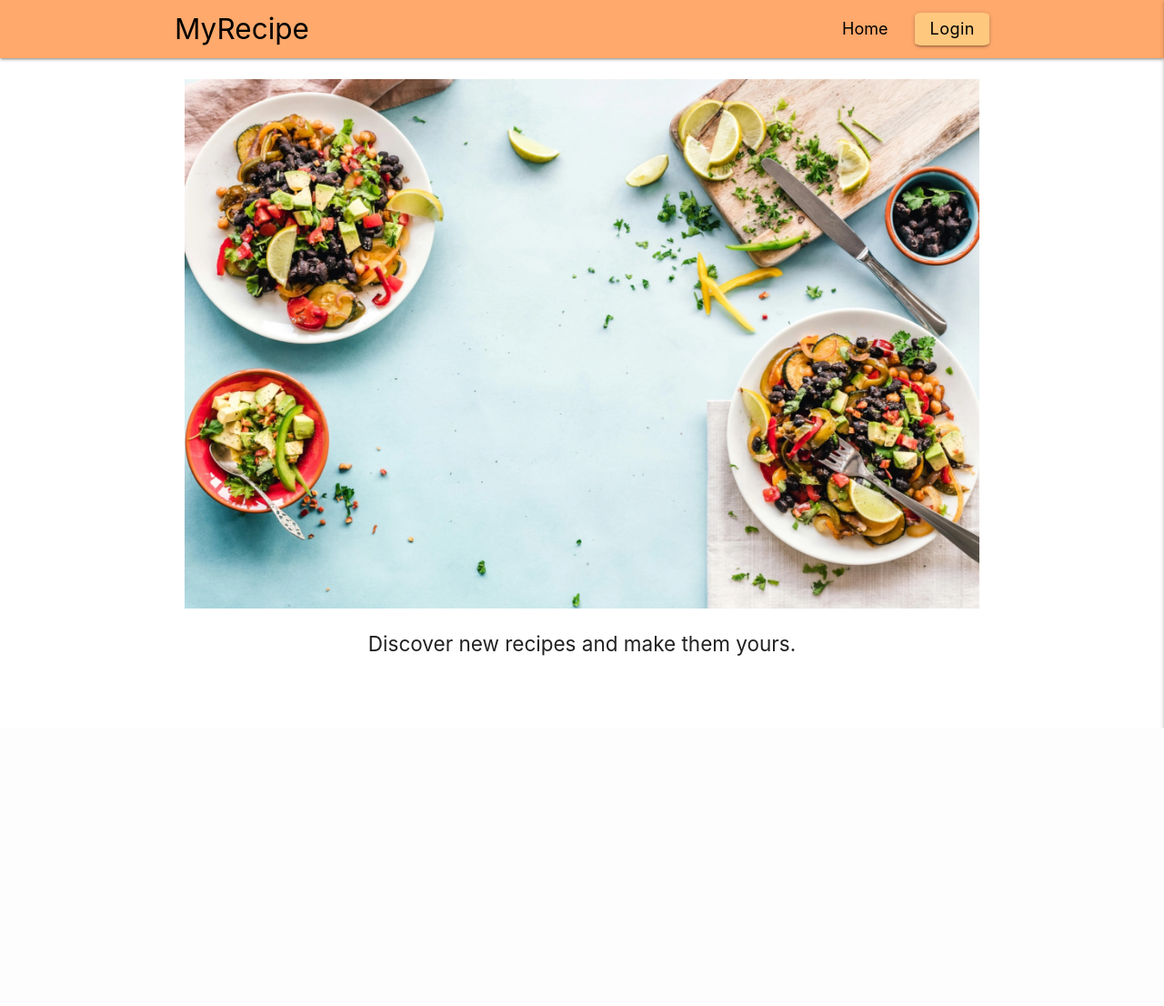
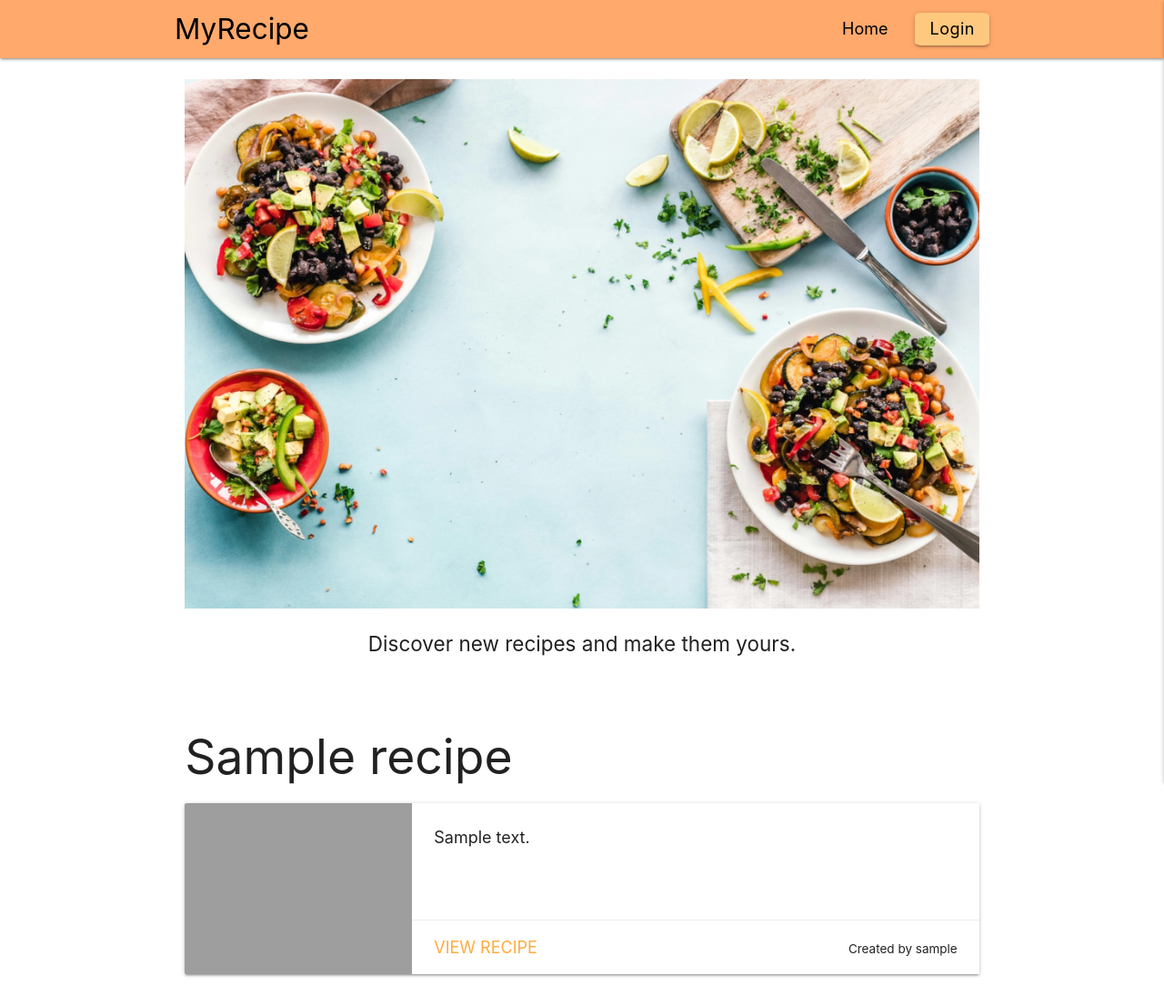
Before and after one commit to avabellaw/my-recipe, a Flask app: page / in a window 1280 px wide. Shown: the whole page at 91% size. Before the commit the page ends 800 px from the top, so only its background shows below. Run offline with Flask 3, Linux system fonts and the light colour scheme; tables that the repository leaves empty hold one stand-in row (values such as "Sample post"); grey boxes are pictures that could not be loaded.

Commit message:
Add all recipes to home and restyle mobile recipe card

```diff
--- a/myrecipe/routes.py
+++ b/myrecipe/routes.py
@@ -16,7 +16,9 @@ def load_user(user_id):
 
 @app.route("/")
 def home():
-    return render_template("index.html")
+    recipes = get_all_recipes()
+    add_created_by_to_recipes(recipes)
+    return render_template("index.html", recipes=recipes)
 
 @app.route("/login", methods=["GET", "POST"])
 def login():
@@ -62,9 +64,7 @@ def register():
 def my_recipes():
     recipes = Recipes.query.filter_by(user_id=current_user.id).all()
 
-    for recipe in recipes:
-        # Type ignore is because the linter doesn't recognize that Users contains the field username
-        recipe.created_by = Users.query.filter_by(id=recipe.user_id).first().username # type: ignore
+    add_created_by_to_recipes(recipes)
     return render_template("my-recipes.html", recipes=recipes)
 
 @app.route("/add-recipe", methods=["GET", "POST"])
@@ -87,6 +87,14 @@ def add_recipe():
 
 def get_user(username):
     return Users.query.filter_by(username=username).first()
+
+def get_all_recipes():
+    return Recipes.query.all()
+
+def add_created_by_to_recipes(recipes):
+     for recipe in recipes:
+        # Type ignore is because the linter doesn't recognize that Users contains the field username
+        recipe.created_by = Users.query.filter_by(id=recipe.user_id).first().username # type: ignore
 
 # Wtforms
 
--- a/myrecipe/static/css/style.css
+++ b/myrecipe/static/css/style.css
@@ -3,6 +3,10 @@
 .page-header {
     text-transform: capitalize;
     text-align: center;
+}
+
+.recipe-card {
+    font-size: 1.2em;
 }
 
 /* End of general page styles */
@@ -76,10 +80,11 @@ span#login-btn {
     padding: 0 15%;
 }
 
-#mobile-sidenav > #account-dropdown_menu {
+#mobile-sidenav>#account-dropdown_menu {
     width: 80%;
     margin: auto;
 }
+
 /* End of Navbar */
 
 /* Homepage */
@@ -100,7 +105,7 @@ span#login-btn {
 /* My recipes page */
 
 .recipe-card>.card>.card-image {
-    max-width: 200px;
+    max-width: 250px;
 }
 
 .card_created-by {
@@ -114,6 +119,27 @@ span#login-btn {
 
     .card.horizontal>.card-image {
         max-width: 100%;
+    }
+
+    .card-action {
+        display: flex;
+        flex-direction: column;
+        justify-content: center;
+        align-items: center;
+    }
+
+    .card-action>a.view-recipe-btn {
+        /* "Important" needed to overright extremely specific Materialize styles */
+        margin: 0 !important;
+    }
+
+    .card_created-by {
+        margin-top: 0.5em;
+    }
+
+    .recipe-card {
+        max-width: 350px;
+        margin: auto;
     }
 }
 
--- a/myrecipe/templates/index.html
+++ b/myrecipe/templates/index.html
@@ -13,4 +13,34 @@
         </div>
     </div>
 </section>
+
+<section>
+    <div class="container">
+        {% for recipe in recipes %}
+        <div class="row">
+            <div class="col s12">
+                <div class="recipe-card">
+                    <h2 class="header">{{ recipe.title }}</h2>
+                    <div class="card horizontal">
+                        <div class="card-image">
+                            <!-- Temporary image -->
+                            <img
+                                src="https://www.cnet.com/a/img/resize/36e8e8fe542ad9af413eb03f3fbd1d0e2322f0b2/hub/2023/02/03/afedd3ee-671d-4189-bf39-4f312248fb27/gettyimages-1042132904.jpg?auto=webp&fit=crop&height=1200&width=1200">
+                        </div>
+                        <div class="card-stacked">
+                            <div class="card-content">
+                                <p>{{ recipe.desc }}</p>
+                            </div>
+                            <div class="card-action">
+                                <a class="view-recipe-btn" href="#">View Recipe</a>
+                                <p class="card_created-by right"><small>Created by {{ recipe.created_by }}</small></p>
+                            </div>
+                        </div>
+                    </div>
+                </div>
+            </div>
+        </div>
+        {% endfor %}
+    </div>
+</section>
 {% endblock %}
--- a/myrecipe/templates/my-recipes.html
+++ b/myrecipe/templates/my-recipes.html
@@ -25,14 +25,15 @@
                 <div class="card horizontal">
                     <div class="card-image">
                         <!-- Temporary image -->
-                        <img src="https://www.cnet.com/a/img/resize/36e8e8fe542ad9af413eb03f3fbd1d0e2322f0b2/hub/2023/02/03/afedd3ee-671d-4189-bf39-4f312248fb27/gettyimages-1042132904.jpg?auto=webp&fit=crop&height=1200&width=1200">
+                        <img
+                            src="https://www.cnet.com/a/img/resize/36e8e8fe542ad9af413eb03f3fbd1d0e2322f0b2/hub/2023/02/03/afedd3ee-671d-4189-bf39-4f312248fb27/gettyimages-1042132904.jpg?auto=webp&fit=crop&height=1200&width=1200">
                     </div>
                     <div class="card-stacked">
                         <div class="card-content">
                             <p>{{ recipe.desc }}</p>
                         </div>
                         <div class="card-action">
-                            <a href="#">View Recipe</a>
+                            <a class="view-recipe-btn" href="#">View Recipe</a>
                             <p class="card_created-by right"><small>Created by {{ recipe.created_by }}</small></p>
                         </div>
                     </div>
```
